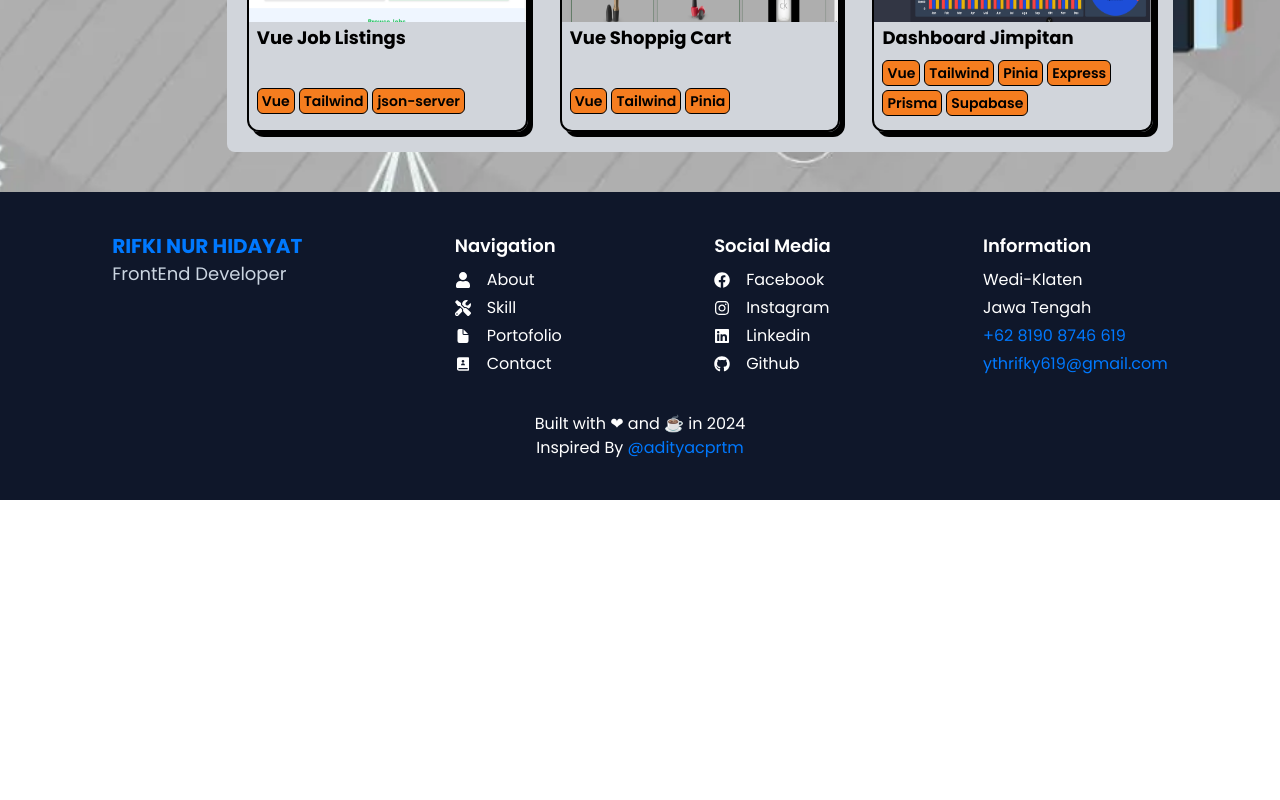
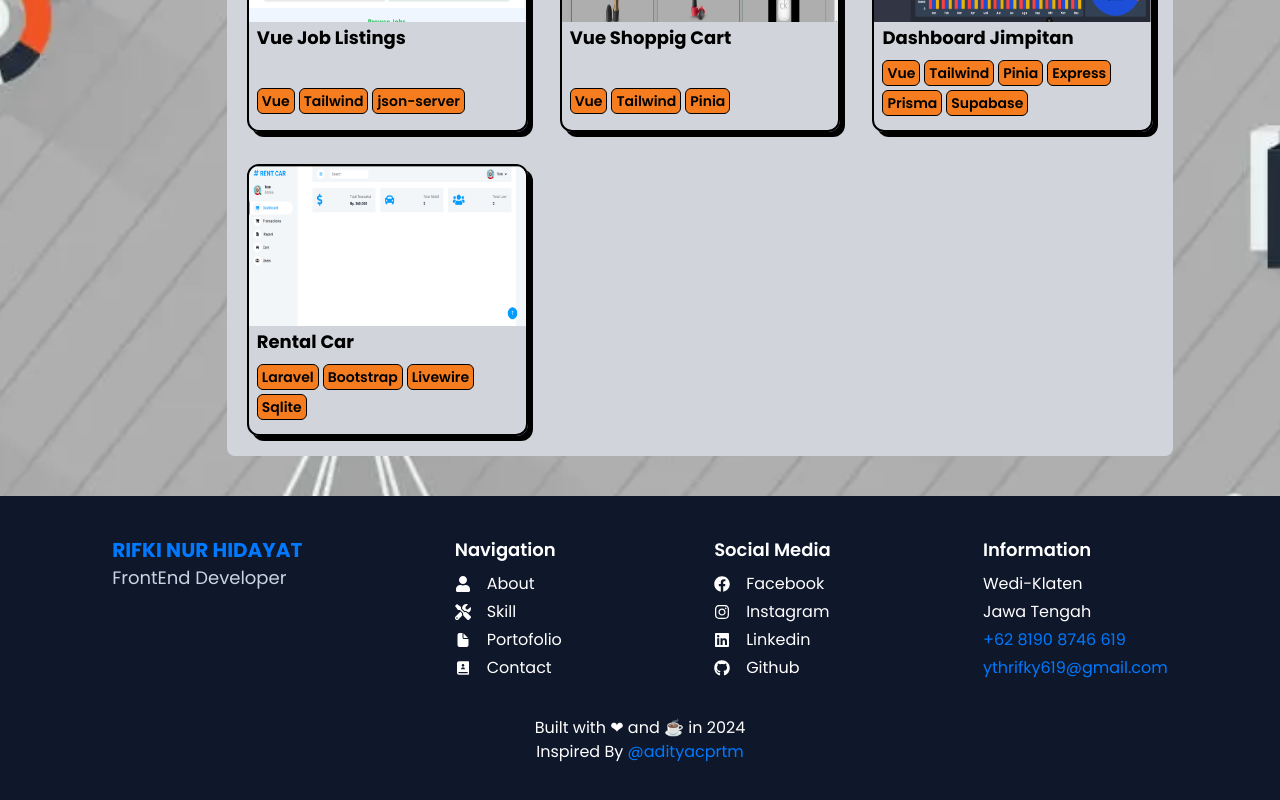
Before and after one commit to Rifkynur/portofolio, a React (Vite) app: page /porto in a window 1280 px wide. Shown: the part 1038-1838 px from the top of the page. Before the commit the page ends 1538 px from the top, so only its background shows below. Built offline with nearby package versions, Linux system fonts and the light colour scheme.

Commit message:
add porto

```diff
--- a/src/data/data.jsx
+++ b/src/data/data.jsx
@@ -227,6 +227,17 @@ export const portofolio = [
     img: "./img/porto/jimpitan.PNG",
     status: "deploy",
   },
+  {
+    id: 9,
+    ghLink: "https://github.com/Rifkynur/rentCar",
+    // demoLink: "https://jimpitan-desa-pesu.vercel.app/",
+    title: "Rental Car",
+    tool: ["Laravel", "Bootstrap", "Livewire", "Sqlite"],
+    github: <FaGithub />,
+    goTo: <FaExternalLinkAlt />,
+    img: "./img/porto/rentCar.PNG",
+    status: "undeploy",
+  },
 ];
 
 // data skill
```
Also changed, not shown: public/img/porto/rentCar.PNG (added).
